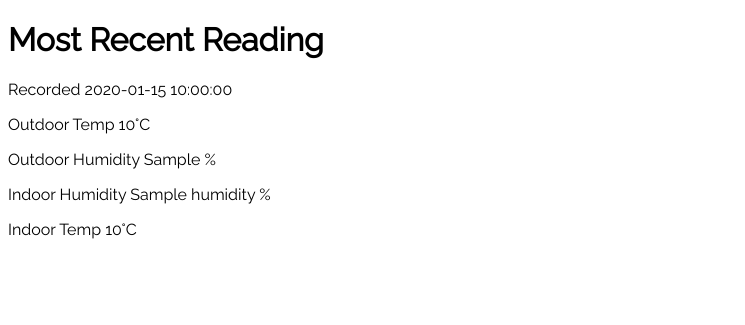
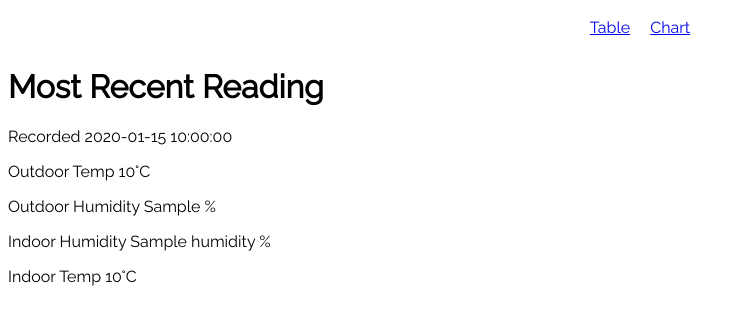
Before and after one commit to marigerr/Raspi-Temp-Humidity-Tracking, a Flask app: template templates/latest.html in a window 1280 px wide. Shown: the top 325 px of the page, without its empty margins (0-745 px from the left). Run offline with Flask 2, Linux system fonts and the light colour scheme; the template is opened without the code that fills it: most values are stand-ins (such as "Sample title", 1, 10 or a date in 2020).

Commit message:
add table view

```diff
--- a/server.py
+++ b/server.py
@@ -1,4 +1,4 @@
-import os,json, pygal, arrow
+import os,json, pygal, arrow, lxml
 from pygal.style import Style
 from bson import json_util, ObjectId
 import pymongo
@@ -51,6 +51,37 @@ def chart():
   chart = chart.render_data_uri()
   return render_template( 'chart.html', chart = chart, current = current, host = settings.HOST)
 
+@app.route('/table')
+def table():
+  humidity = []
+  temp = []
+  outdoorTemp = []
+  outdoorHumidity = []
+  date = []
+  x_labels_major = []
+
+  results = json.loads(json_util.dumps(collection.find().sort([("date", pymongo.DESCENDING)])))
+  for result in results:
+    humidity.append(result['humidity'])
+    temp.append(result['temp'])
+    outdoorTemp.append(result['outdoorTemp'])
+    outdoorHumidity.append(result['outdoorHumidity'])
+    date.append(arrow.get(result['date']['$date']/1000).to('Europe/Stockholm').format('DD MMM HH:00'))
+    if (date[len(date)-1].find('00:00') != -1):
+      x_labels_major.append(date[len(date)-1])
+
+  chart = pygal.Line()
+  chart.x_labels = date
+  chart.x_labels_major = x_labels_major
+  chart.title = 'Humidity & Temperature'
+  chart.add('Temp Indoors (C)', temp)
+  chart.add('Rel Humidity Indoors (%)', humidity)
+  chart.add('Temp Outdoors (C)', outdoorTemp)
+  chart.add('Rel Humidity Outdoors (%)', outdoorHumidity)
+
+  return render_template( 'table.html', chart = chart, current = current, host = settings.HOST)
+
+
 @app.route('/latest')
 def current():
     current = json.loads(json_util.dumps(collection.find().sort("date", pymongo.DESCENDING).limit(1)))[0]
--- a/static/index.css
+++ b/static/index.css
@@ -6,6 +6,14 @@ body, html {
   margin-left: 15px;
   margin-bottom: 0px;
   font-size: 21px;
+}
+
+.flex-center {
+  display: flex;
+  justify-content: center;
+}
+.m-10 {
+  margin: 10px;
 }
 
 @media only screen and (max-width: 700px) {
--- a/templates/base.html
+++ b/templates/base.html
@@ -31,6 +31,10 @@
     {% endblock %}
 </head>
 <body>
+    <div class="flex-center">
+      <a class="m-10" href="/table">Table</a>
+      <a class="m-10" href="/">Chart</a>
+    </div>
     <div id="content">{% block content %}{% endblock %}</div>
 </body>
 </html>
```
Also changed, not shown: templates/table.html (added, +10 -0 lines).
